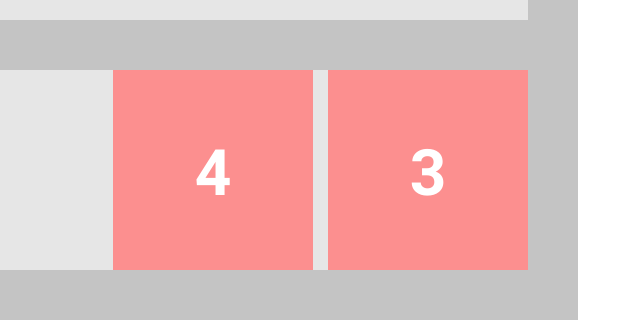
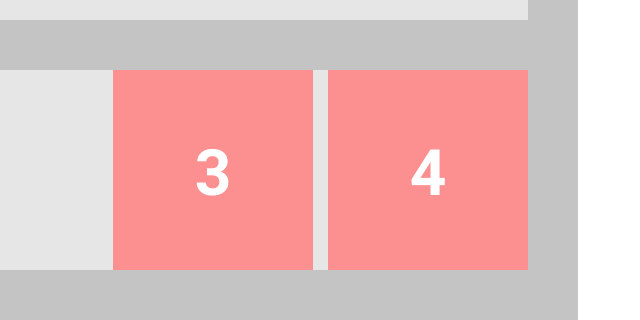
Before and after one commit to BohdanDiachenko/homework9, a plain HTML site: page index.html in a window 1280 px wide. Shown: the part 480-800 px from the top of the page, 627-1267 px from the left. Drawn offline with Linux system fonts and the light colour scheme.

Commit message:
version 2.1

```diff
--- a/css/style.css
+++ b/css/style.css
@@ -50,9 +50,9 @@ li{
 .loyal{
     overflow: hidden;
 }
-.loyal .box__left{
+.loyal:first-child > .box__left{
     margin-right: 15px;
 }
-.loyal .box__right{
+.loyal:last-child > .box__left{
     margin-left: 15px;
 }
--- a/index.html
+++ b/index.html
@@ -41,10 +41,10 @@
                     </div>
                 </div>
                 <div class="box__right loyal">
-                    <div class="big__block box__right">
+                    <div class="big__block box__left">
                         <span>3</span>
                     </div>
-                    <div class="big__block box__right">
+                    <div class="big__block box__left">
                         <span>4</span>
                     </div>
                 </div>
```
